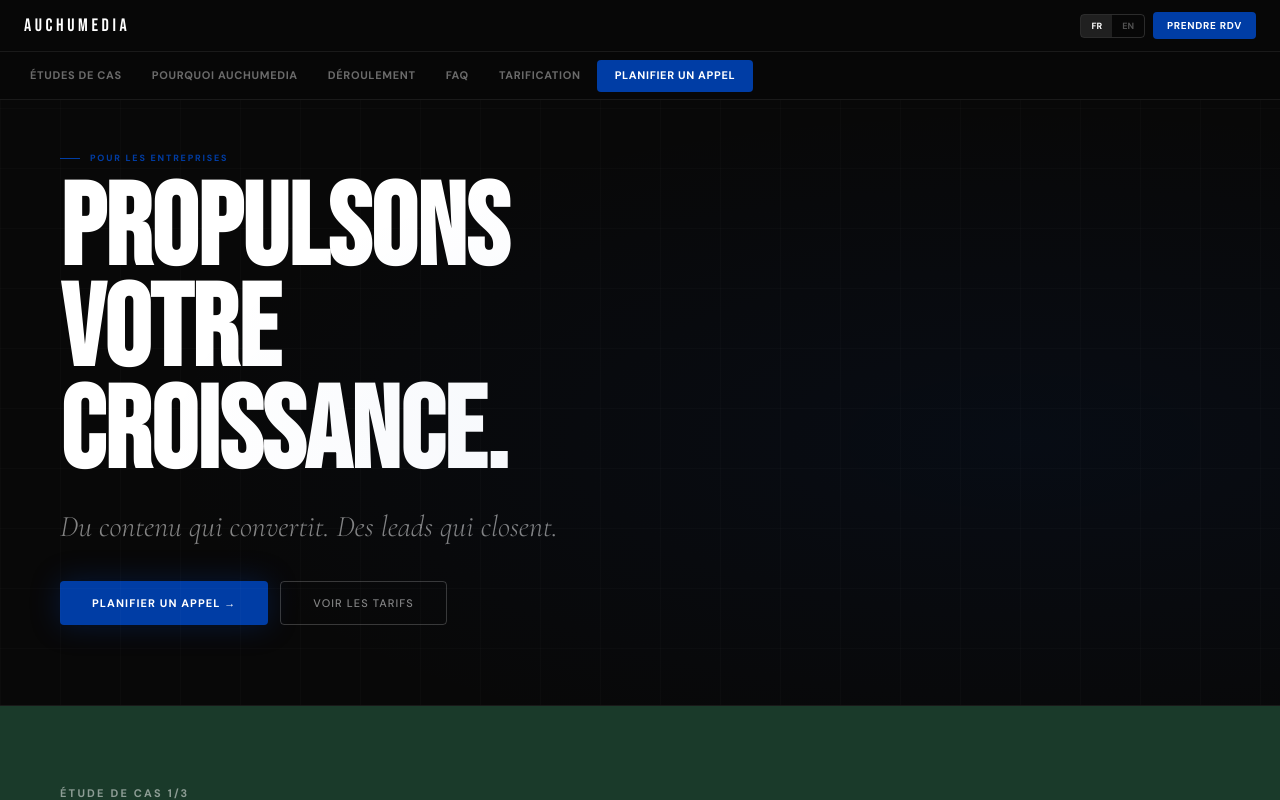
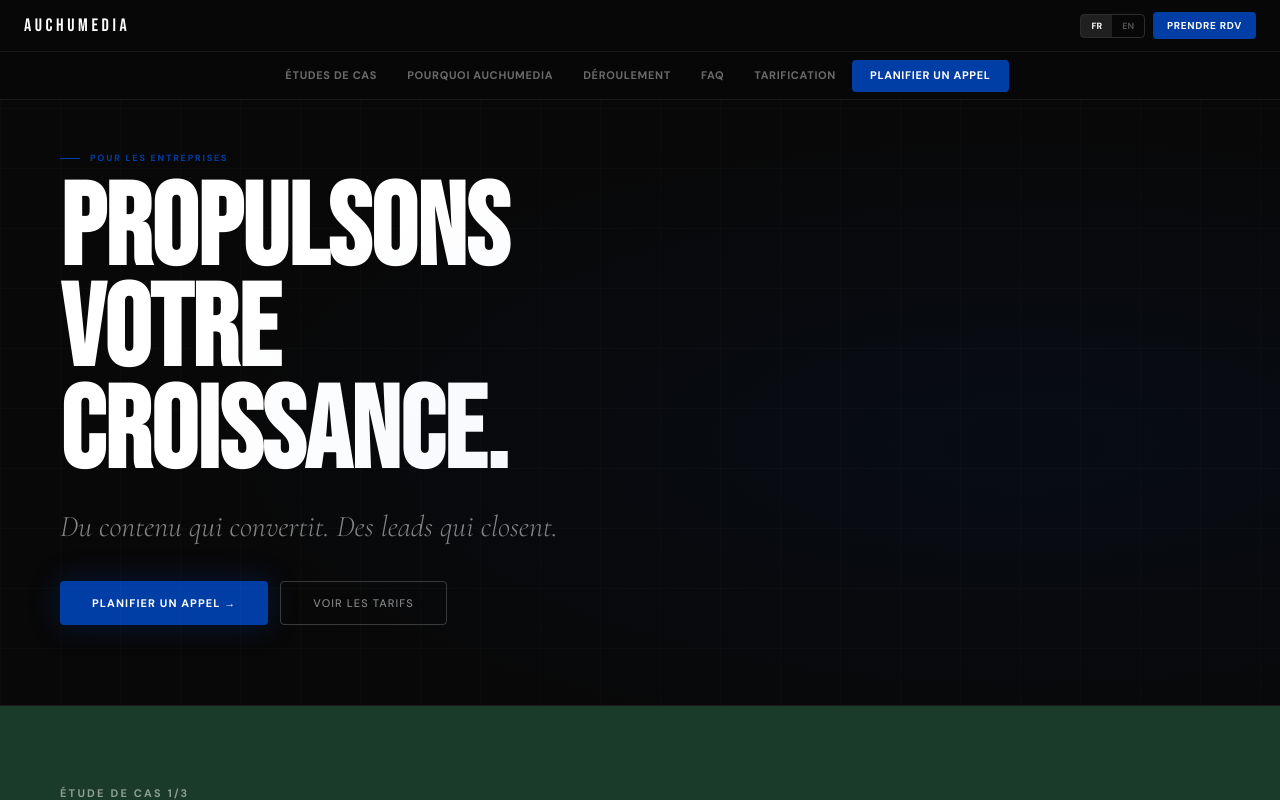
Before and after one commit to auchumedia/auchumedia-website, a React (Create React App) app: page /entreprises in a window 1280 px wide. Shown: the top 800 px of the page. Built offline with nearby package versions, Linux system fonts and the light colour scheme.

Commit message:
Change justifyContent style from flex-start to center

```diff
--- a/src/pages/Entreprises.js
+++ b/src/pages/Entreprises.js
@@ -1,4 +1,3 @@
-
 import React, { useState, useRef, useEffect } from 'react';
 import Nav from '../components/Nav';
 import Footer from '../components/Footer';
@@ -224,7 +223,7 @@ export default function Entreprises() {
         display: 'flex', alignItems: 'center',
         padding: '0 16px', gap: '2px', height: '48px',
         overflowX: 'auto', scrollbarWidth: 'none',
-        justifyContent: 'flex-start',
+        justifyContent: 'center',
       }}>
         {navLinks.map(link => (
           <button key={link.id} onClick={() => scrollTo(link.id)} style={{
```
